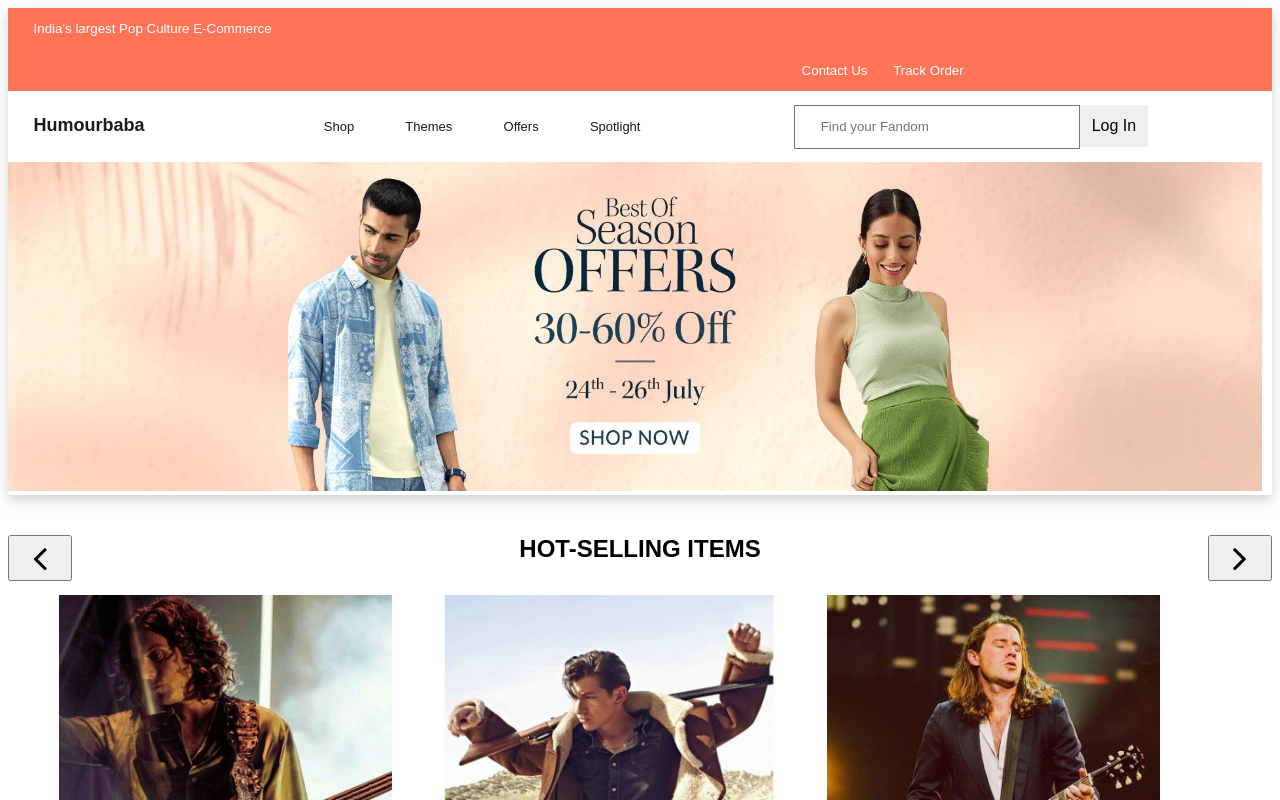
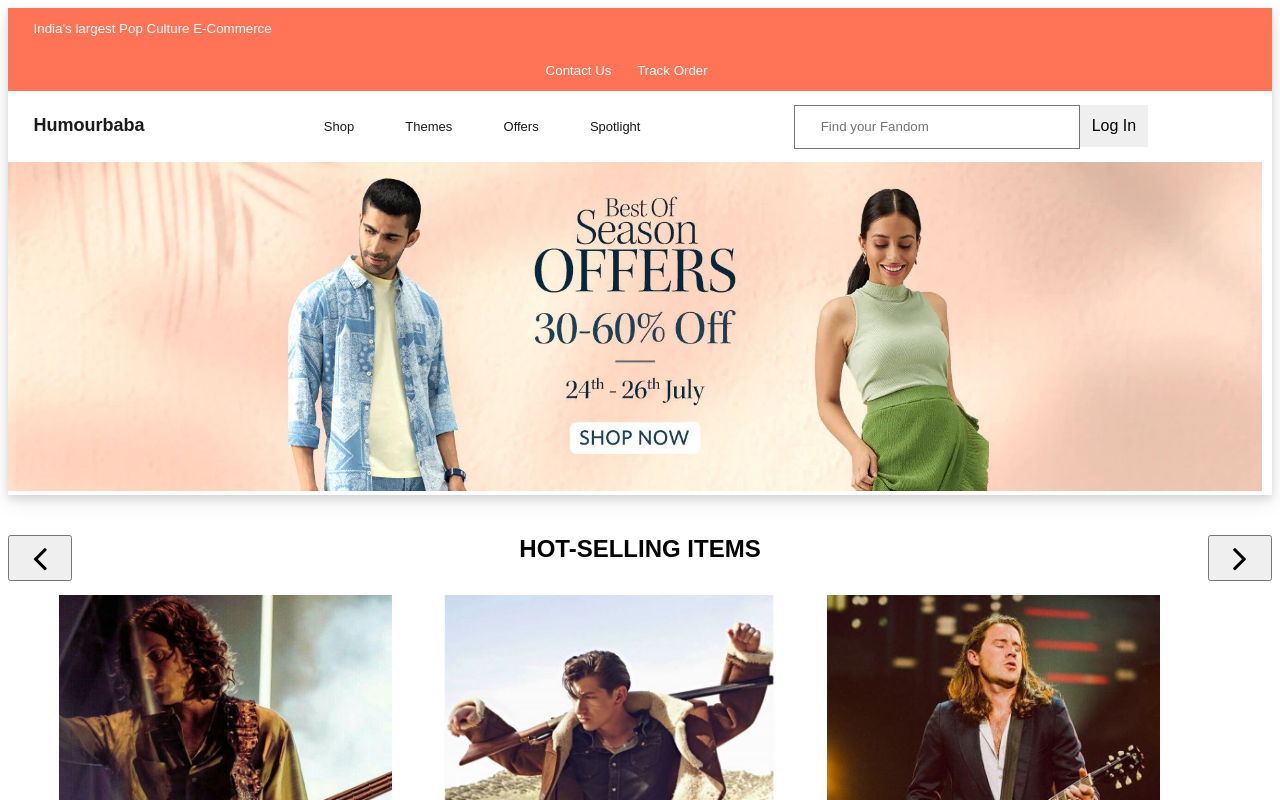
Before and after one commit to dipanshu-765/Humourbaba, a React (Create React App) app: page / in a window 1280 px wide. Shown: the top 800 px of the page. Built offline with nearby package versions, Linux system fonts and the light colour scheme.

Commit message:
Update navbar.css

```diff
--- a/public/navbar.css
+++ b/public/navbar.css
@@ -15,7 +15,7 @@
 #contact-details{
     display: inline-block;
     margin-right: 2vw;
-    margin-left:60vw;
+    margin-left:40vw;
 }
 #track{
     display: inline-block;
```
